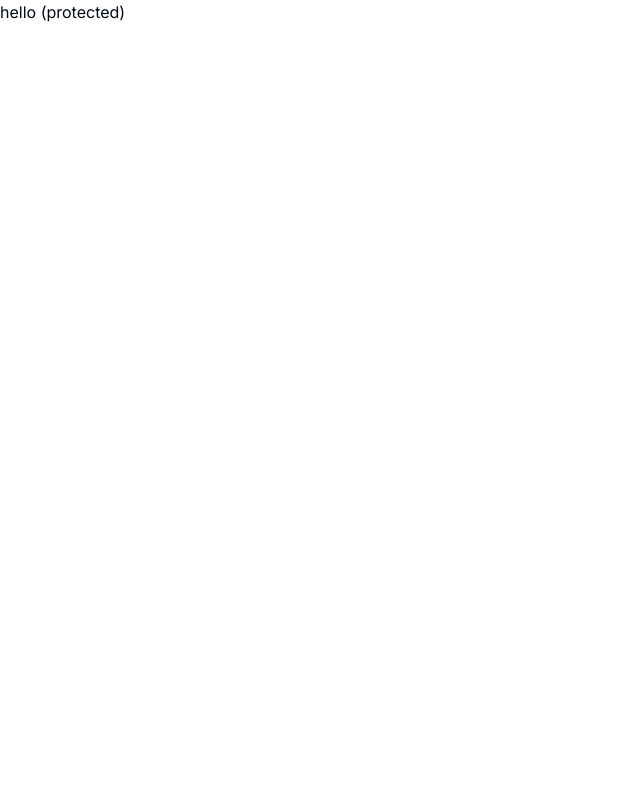
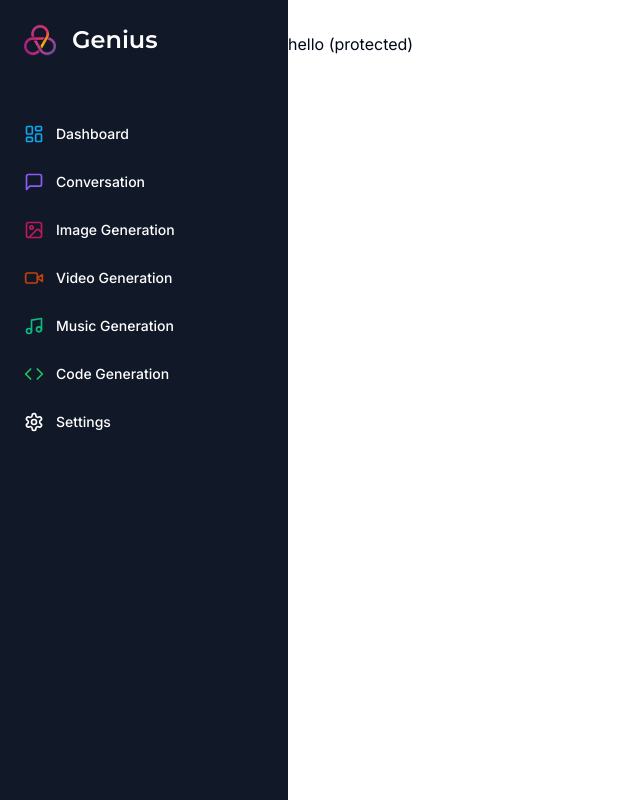
Before and after one commit to Fables7/ai-saas, a Next.js app: page /dashboard in a window 1280 px wide. Shown: the whole page, without its empty margins (0-640 px from the left). Built offline with nearby package versions, Linux system fonts and the light colour scheme.

Commit message:
Completed sidebar + mobile

```diff
--- a/app/(dashboard)/(routes)/dashboard/page.tsx
+++ b/app/(dashboard)/(routes)/dashboard/page.tsx
@@ -5,7 +5,6 @@
   return (
     <div>
       <p>hello (protected)</p>
-      <UserButton afterSignOutUrl="/" />
     </div>
   );
 }
--- /dev/null
+++ b/app/(dashboard)/layout.tsx
@@ -0,0 +1,19 @@
+import React from "react";
+import Navbar from "@/components/Navbar";
+import Sidebar from "@/components/Sidebar";
+
+const DashboardLayout = ({ children }: { children: React.ReactNode }) => {
+  return (
+    <div className="h-full relative">
+      <div className="hidden h-full md:flex md:w-72 md:flex-col md:fixed md:inset-y-0 z-[80] bg-gray-900">
+        <Sidebar />
+      </div>
+      <main className="md:pl-72">
+        <Navbar />
+        {children}
+      </main>
+    </div>
+  );
+};
+
+export default DashboardLayout;
--- /dev/null
+++ b/components/MobileSidebar.tsx
@@ -0,0 +1,20 @@
+"use client";
+import React from "react";
+import { Button } from "./ui/button";
+import { Menu } from "lucide-react";
+import { Sheet, SheetContent, SheetTrigger } from "./ui/sheet";
+
+const MobileSidebar = () => {
+  return (
+    <Sheet>
+      <SheetTrigger>
+        <Button variant="ghost" size="icon" className="md:hidden">
+          <Menu />
+        </Button>
+      </SheetTrigger>
+      <SheetContent side="left" className="p-0"></SheetContent>
+    </Sheet>
+  );
+};
+
+export default MobileSidebar;
--- /dev/null
+++ b/components/Navbar.tsx
@@ -0,0 +1,15 @@
+import { UserButton } from "@clerk/nextjs";
+import MobileSidebar from "./MobileSidebar";
+
+const Navbar = () => {
+  return (
+    <div className="flex items-center p-4">
+      <MobileSidebar />
+      <div className="flex w-full justify-end">
+        <UserButton afterSignOutUrl="/" />
+      </div>
+    </div>
+  );
+};
+
+export default Navbar;
--- /dev/null
+++ b/components/Sidebar.tsx
@@ -0,0 +1,97 @@
+"use client";
+import Image from "next/image";
+import Link from "next/link";
+import React from "react";
+import { Montserrat } from "next/font/google";
+import { cn } from "@/lib/utils";
+import {
+  Code,
+  ImageIcon,
+  LayoutDashboard,
+  MessageSquare,
+  Music,
+  Settings,
+  VideoIcon,
+} from "lucide-react";
+
+const montserrat = Montserrat({
+  weight: "600",
+  subsets: ["latin"],
+});
+
+const routes = [
+  {
+    label: "Dashboard",
+    icon: LayoutDashboard,
+    href: "/dashboard",
+    color: "text-sky-500",
+  },
+  {
+    label: "Conversation",
+    icon: MessageSquare,
+    href: "/conversation",
+    color: "text-violet-500",
+  },
+  {
+    label: "Image Generation",
+    icon: ImageIcon,
+    href: "/image",
+    color: "text-pink-700",
+  },
+  {
+    label: "Video Generation",
+    icon: VideoIcon,
+    href: "/video",
+    color: "text-orange-700",
+  },
+  {
+    label: "Music Generation",
+    icon: Music,
+    href: "/music",
+    color: "text-emerald-500",
+  },
+  {
+    label: "Code Generation",
+    icon: Code,
+    href: "/code",
+    color: "text-green-500",
+  },
+  {
+    label: "Settings",
+    icon: Settings,
+    href: "/settings",
+  },
+];
+
+const Sidebar = () => {
+  return (
+    <div className="space-y-4 py-4 flex flex-col h-full bg-[#111827] text-white">
+      <div className="px-3 py-2 flex-1">
+        <Link href="/dashboard" className="flex items-center pl-3 mb-14">
+          <div className=" relative w-8 h-8 mr-4">
+            <Image fill alt="logo" src="/logo.png" />
+          </div>
+          <h1 className={cn("text-2xl font-bold", montserrat.className)}>
+            Genius
+          </h1>
+        </Link>
+        <div className="space-y-1">
+          {routes.map((route) => (
+            <Link
+              key={route.href}
+              href={route.href}
+              className="text-sm group flex p-3 w-full justify-start font-medium cursor-pointer hover:text-white hover:bg-white/10 rounded-lg transition"
+            >
+              <div className="flex items-center flex-1">
+                <route.icon className={cn("h-5 w-5 mr-3", route.color)} />
+                {route.label}
+              </div>
+            </Link>
+          ))}
+        </div>
+      </div>
+    </div>
+  );
+};
+
+export default Sidebar;
--- /dev/null
+++ b/components/ui/sheet.tsx
@@ -0,0 +1,140 @@
+"use client"
+
+import * as React from "react"
+import * as SheetPrimitive from "@radix-ui/react-dialog"
+import { cva, type VariantProps } from "class-variance-authority"
+import { X } from "lucide-react"
+
+import { cn } from "@/lib/utils"
+
+const Sheet = SheetPrimitive.Root
+
+const SheetTrigger = SheetPrimitive.Trigger
+
+const SheetClose = SheetPrimitive.Close
+
+const SheetPortal = SheetPrimitive.Portal
+
+const SheetOverlay = React.forwardRef<
+  React.ElementRef<typeof SheetPrimitive.Overlay>,
+  React.ComponentPropsWithoutRef<typeof SheetPrimitive.Overlay>
+>(({ className, ...props }, ref) => (
+  <SheetPrimitive.Overlay
+    className={cn(
+      "fixed inset-0 z-50 bg-black/80  data-[state=open]:animate-in data-[state=closed]:animate-out data-[state=closed]:fade-out-0 data-[state=open]:fade-in-0",
+      className
+    )}
+    {...props}
+    ref={ref}
+  />
+))
+SheetOverlay.displayName = SheetPrimitive.Overlay.displayName
+
+const sheetVariants = cva(
+  "fixed z-50 gap-4 bg-background p-6 shadow-lg transition ease-in-out data-[state=open]:animate-in data-[state=closed]:animate-out data-[state=closed]:duration-300 data-[state=open]:duration-500",
+  {
+    variants: {
+      side: {
+        top: "inset-x-0 top-0 border-b data-[state=closed]:slide-out-to-top data-[state=open]:slide-in-from-top",
+        bottom:
+          "inset-x-0 bottom-0 border-t data-[state=closed]:slide-out-to-bottom data-[state=open]:slide-in-from-bottom",
+        left: "inset-y-0 left-0 h-full w-3/4 border-r data-[state=closed]:slide-out-to-left data-[state=open]:slide-in-from-left sm:max-w-sm",
+        right:
+          "inset-y-0 right-0 h-full w-3/4  border-l data-[state=closed]:slide-out-to-right data-[state=open]:slide-in-from-right sm:max-w-sm",
+      },
+    },
+    defaultVariants: {
+      side: "right",
+    },
+  }
+)
+
+interface SheetContentProps
+  extends React.ComponentPropsWithoutRef<typeof SheetPrimitive.Content>,
+    VariantProps<typeof sheetVariants> {}
+
+const SheetContent = React.forwardRef<
+  React.ElementRef<typeof SheetPrimitive.Content>,
+  SheetContentProps
+>(({ side = "right", className, children, ...props }, ref) => (
+  <SheetPortal>
+    <SheetOverlay />
+    <SheetPrimitive.Content
+      ref={ref}
+      className={cn(sheetVariants({ side }), className)}
+      {...props}
+    >
+      {children}
+      <SheetPrimitive.Close className="absolute right-4 top-4 rounded-sm opacity-70 ring-offset-background transition-opacity hover:opacity-100 focus:outline-none focus:ring-2 focus:ring-ring focus:ring-offset-2 disabled:pointer-events-none data-[state=open]:bg-secondary">
+        <X className="h-4 w-4" />
+        <span className="sr-only">Close</span>
+      </SheetPrimitive.Close>
+    </SheetPrimitive.Content>
+  </SheetPortal>
+))
+SheetContent.displayName = SheetPrimitive.Content.displayName
+
+const SheetHeader = ({
+  className,
+  ...props
+}: React.HTMLAttributes<HTMLDivElement>) => (
+  <div
+    className={cn(
+      "flex flex-col space-y-2 text-center sm:text-left",
+      className
+    )}
+    {...props}
+  />
+)
+SheetHeader.displayName = "SheetHeader"
+
+const SheetFooter = ({
+  className,
+  ...props
+}: React.HTMLAttributes<HTMLDivElement>) => (
+  <div
+    className={cn(
+      "flex flex-col-reverse sm:flex-row sm:justify-end sm:space-x-2",
+      className
+    )}
+    {...props}
+  />
+)
+SheetFooter.displayName = "SheetFooter"
+
+const SheetTitle = React.forwardRef<
+  React.ElementRef<typeof SheetPrimitive.Title>,
+  React.ComponentPropsWithoutRef<typeof SheetPrimitive.Title>
+>(({ className, ...props }, ref) => (
+  <SheetPrimitive.Title
+    ref={ref}
+    className={cn("text-lg font-semibold text-foreground", className)}
+    {...props}
+  />
+))
+SheetTitle.displayName = SheetPrimitive.Title.displayName
+
+const SheetDescription = React.forwardRef<
+  React.ElementRef<typeof SheetPrimitive.Description>,
+  React.ComponentPropsWithoutRef<typeof SheetPrimitive.Description>
+>(({ className, ...props }, ref) => (
+  <SheetPrimitive.Description
+    ref={ref}
+    className={cn("text-sm text-muted-foreground", className)}
+    {...props}
+  />
+))
+SheetDescription.displayName = SheetPrimitive.Description.displayName
+
+export {
+  Sheet,
+  SheetPortal,
+  SheetOverlay,
+  SheetTrigger,
+  SheetClose,
+  SheetContent,
+  SheetHeader,
+  SheetFooter,
+  SheetTitle,
+  SheetDescription,
+}
--- a/package.json
+++ b/package.json
@@ -10,6 +10,7 @@
   },
   "dependencies": {
     "@clerk/nextjs": "^4.29.5",
+    "@radix-ui/react-dialog": "^1.0.5",
     "@radix-ui/react-slot": "^1.0.2",
     "class-variance-authority": "^0.7.0",
     "clsx": "^2.1.0",
```
Also changed, not shown: public/logo.png (added), 1 other file (tests, documents, lock files or other folders).
